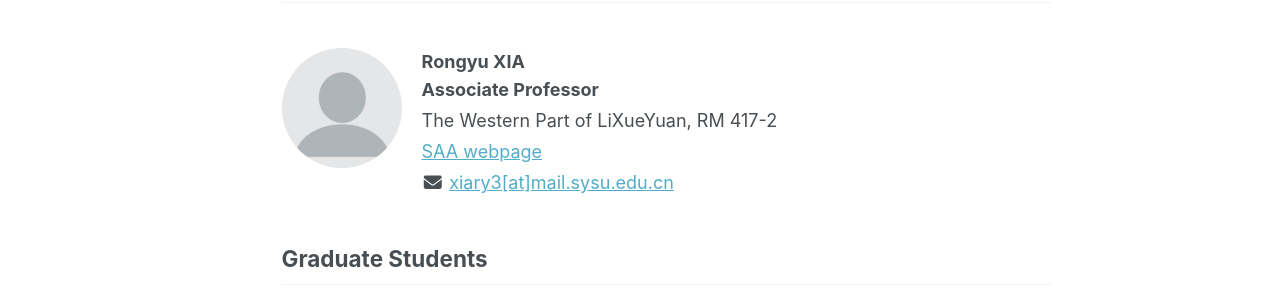
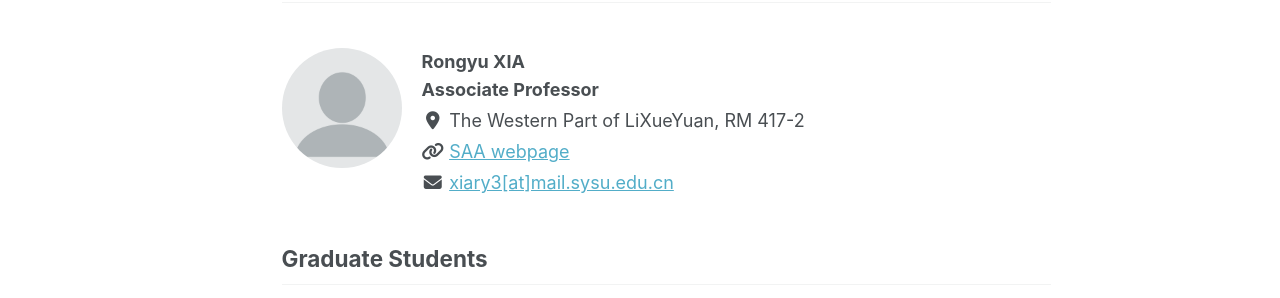
Before and after one commit to RongyuXia/rongyuxia.github.io, a Jekyll site: the page built from _pages/people.html, in a window 1280 px wide. Shown: the part 224-522 px from the top of the page. Built offline with Jekyll 4.4.1, drawn with Linux system fonts in a browser that asks for light colours; a style sheet for code colours, icons or effects is not loaded.

Commit message:
Update people.html

```diff
--- a/_pages/people.html
+++ b/_pages/people.html
@@ -23,9 +23,11 @@ classes: wide
       <strong>Associate Professor</strong>
     </p>
     <p style="margin:4px 0;">
+      <i class="fas fa-fw fa-map-marker-alt"></i>
       The Western Part of LiXueYuan, RM 417-2
     </p>
     <p style="margin:4px 0;">
+      <i class="fas fa-fw fa-link"></i>
       <a href="https://saa.sysu.edu.cn/teacher/592">SAA webpage</a>
     </p>
     <p style="margin:4px 0;">
```
